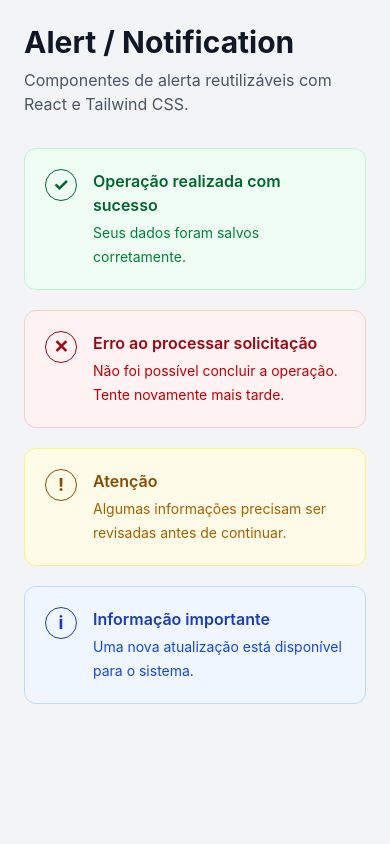
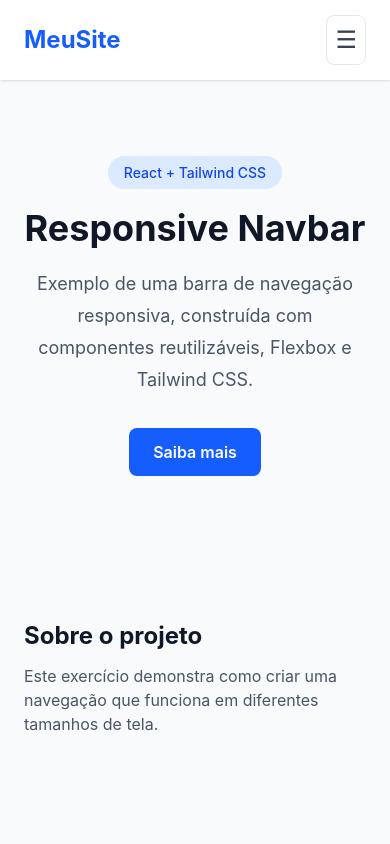
Before and after one commit to wanessags/Tailwind-CSS-React-, a React (Vite) app: page / in a window 390 px wide. Shown: the top 844 px of the page. Built offline with nearby package versions, Linux system fonts and the light colour scheme.

Commit message:
feat: cria navbar responsiva

```diff
--- a/src/App.jsx
+++ b/src/App.jsx
@@ -1,38 +1,69 @@
-import Alert from "./components/Alert";
+import Navbar from "./components/Navbar";
 
 function App() {
+  const navigationLinks = [
+    { label: "Início", href: "#inicio" },
+    { label: "Sobre", href: "#sobre" },
+    { label: "Serviços", href: "#servicos" },
+    { label: "Contato", href: "#contato" },
+  ];
+
   return (
-    <main className="min-h-screen bg-gray-100 p-6 md:p-10">
-      <div className="mx-auto max-w-4xl">
-        <header className="mb-8">
-          <h1 className="text-3xl font-bold text-gray-900">
-            Alert / Notification
-          </h1>
+    <div className="min-h-screen bg-gray-50">
+      <Navbar brand="MeuSite" links={navigationLinks} />
 
-          <p className="mt-2 text-gray-600">
-            Componentes de alerta reutilizáveis com React e Tailwind CSS.
+      <main>
+        <section
+          id="inicio"
+          className="flex min-h-[420px] items-center justify-center px-6 py-20"
+        >
+          <div className="max-w-3xl text-center">
+            <span className="rounded-full bg-blue-100 px-4 py-2 text-sm font-medium text-blue-700">
+              React + Tailwind CSS
+            </span>
+
+            <h1 className="mt-6 text-4xl font-bold text-gray-900 md:text-5xl">
+              Responsive Navbar
+            </h1>
+
+            <p className="mt-5 text-lg leading-8 text-gray-600">
+              Exemplo de uma barra de navegação responsiva, construída com
+              componentes reutilizáveis, Flexbox e Tailwind CSS.
+            </p>
+
+            <a
+              href="#sobre"
+              className="mt-8 inline-block rounded-lg bg-blue-600 px-6 py-3 font-semibold text-white transition hover:bg-blue-700"
+            >
+              Saiba mais
+            </a>
+          </div>
+        </section>
+
+        <section id="sobre" className="mx-auto max-w-5xl px-6 py-16">
+          <h2 className="text-2xl font-bold text-gray-900">Sobre o projeto</h2>
+
+          <p className="mt-3 text-gray-600">
+            Este exercício demonstra como criar uma navegação que funciona em
+            diferentes tamanhos de tela.
           </p>
-        </header>
+        </section>
 
-        <section className="space-y-5">
-          <Alert title="Operação realizada com sucesso" variant="success">
-            Seus dados foram salvos corretamente.
-          </Alert>
+        <section id="servicos" className="mx-auto max-w-5xl px-6 py-16">
+          <h2 className="text-2xl font-bold text-gray-900">Serviços</h2>
 
-          <Alert title="Erro ao processar solicitação" variant="error">
-            Não foi possível concluir a operação. Tente novamente mais tarde.
-          </Alert>
+          <p className="mt-3 text-gray-600">
+            Desenvolvimento de interfaces com React e Tailwind CSS.
+          </p>
+        </section>
 
-          <Alert title="Atenção" variant="warning">
-            Algumas informações precisam ser revisadas antes de continuar.
-          </Alert>
+        <section id="contato" className="mx-auto max-w-5xl px-6 py-16">
+          <h2 className="text-2xl font-bold text-gray-900">Contato</h2>
 
-          <Alert title="Informação importante" variant="info">
-            Uma nova atualização está disponível para o sistema.
-          </Alert>
+          <p className="mt-3 text-gray-600">Seção demonstrativa de contato.</p>
         </section>
-      </div>
-    </main>
+      </main>
+    </div>
   );
 }
 
--- a/src/components/Navbar.jsx
+++ b/src/components/Navbar.jsx
@@ -0,0 +1,66 @@
+import { useState } from "react";
+
+function Navbar({ brand = "MeuSite", links = [] }) {
+  const [menuOpen, setMenuOpen] = useState(false);
+
+  return (
+    <header className="bg-white shadow-sm">
+      <nav className="mx-auto max-w-6xl px-6">
+        <div className="flex h-20 items-center justify-between">
+          <a href="#inicio" className="text-2xl font-bold text-blue-600">
+            {brand}
+          </a>
+
+          <div className="hidden items-center gap-8 md:flex">
+            {links.map((link) => (
+              <a
+                key={link.label}
+                href={link.href}
+                className="font-medium text-gray-600 transition hover:text-blue-600 focus-visible:outline-2 focus-visible:outline-offset-4 focus-visible:outline-blue-600"
+              >
+                {link.label}
+              </a>
+            ))}
+          </div>
+
+          <button
+            type="button"
+            className="rounded-lg border border-gray-200 p-2 text-gray-700 hover:bg-gray-100 md:hidden"
+            aria-label={menuOpen ? "Fechar menu" : "Abrir menu"}
+            aria-expanded={menuOpen}
+            aria-controls="mobile-menu"
+            onClick={() => setMenuOpen(!menuOpen)}
+          >
+            {menuOpen ? (
+              <span className="text-2xl">✕</span>
+            ) : (
+              <span className="text-2xl">☰</span>
+            )}
+          </button>
+        </div>
+
+        {menuOpen && (
+          <div
+            id="mobile-menu"
+            className="border-t border-gray-200 py-4 md:hidden"
+          >
+            <div className="flex flex-col gap-2">
+              {links.map((link) => (
+                <a
+                  key={link.label}
+                  href={link.href}
+                  onClick={() => setMenuOpen(false)}
+                  className="rounded-lg px-4 py-3 font-medium text-gray-600 transition hover:bg-blue-50 hover:text-blue-600"
+                >
+                  {link.label}
+                </a>
+              ))}
+            </div>
+          </div>
+        )}
+      </nav>
+    </header>
+  );
+}
+
+export default Navbar;
```
